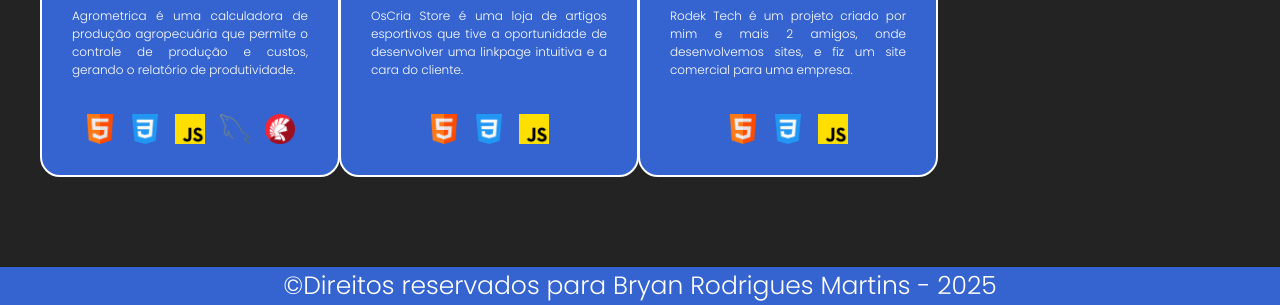
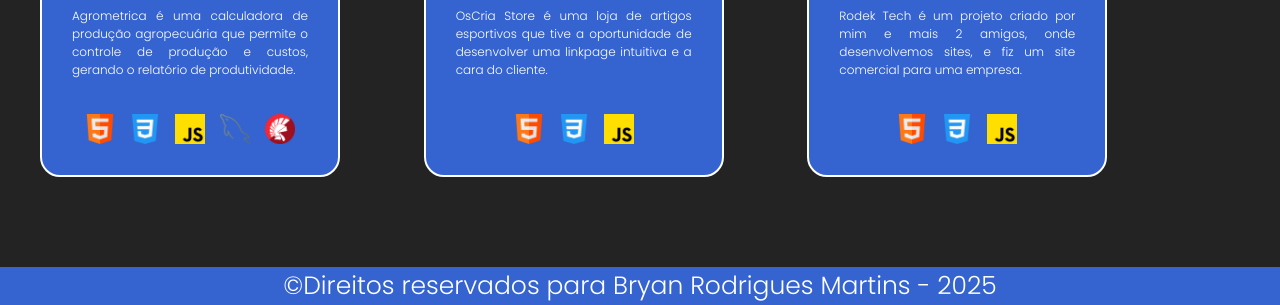
Before and after one commit to BryanR17/Portiforio, a plain HTML site: page index.html in a window 1280 px wide. Shown: the part 1813-2118 px from the top of the page. Drawn offline with nearby package versions, Linux system fonts and the light colour scheme; a web font is replaced by a local one.

Commit message:
Update style.css

```diff
--- a/css/style.css
+++ b/css/style.css
@@ -363,6 +363,9 @@ nav ul {
     height: 100%;
     display: grid;
     grid-template-columns: 25% 25% 25% 24%;
+    grid-template-columns: repeat(auto-fill, minmax(300px, 1fr));
+    justify-content: center;
+    align-items: center;
     overflow: hidden;
     padding: 40px;
     margin-top: 50px;
```
